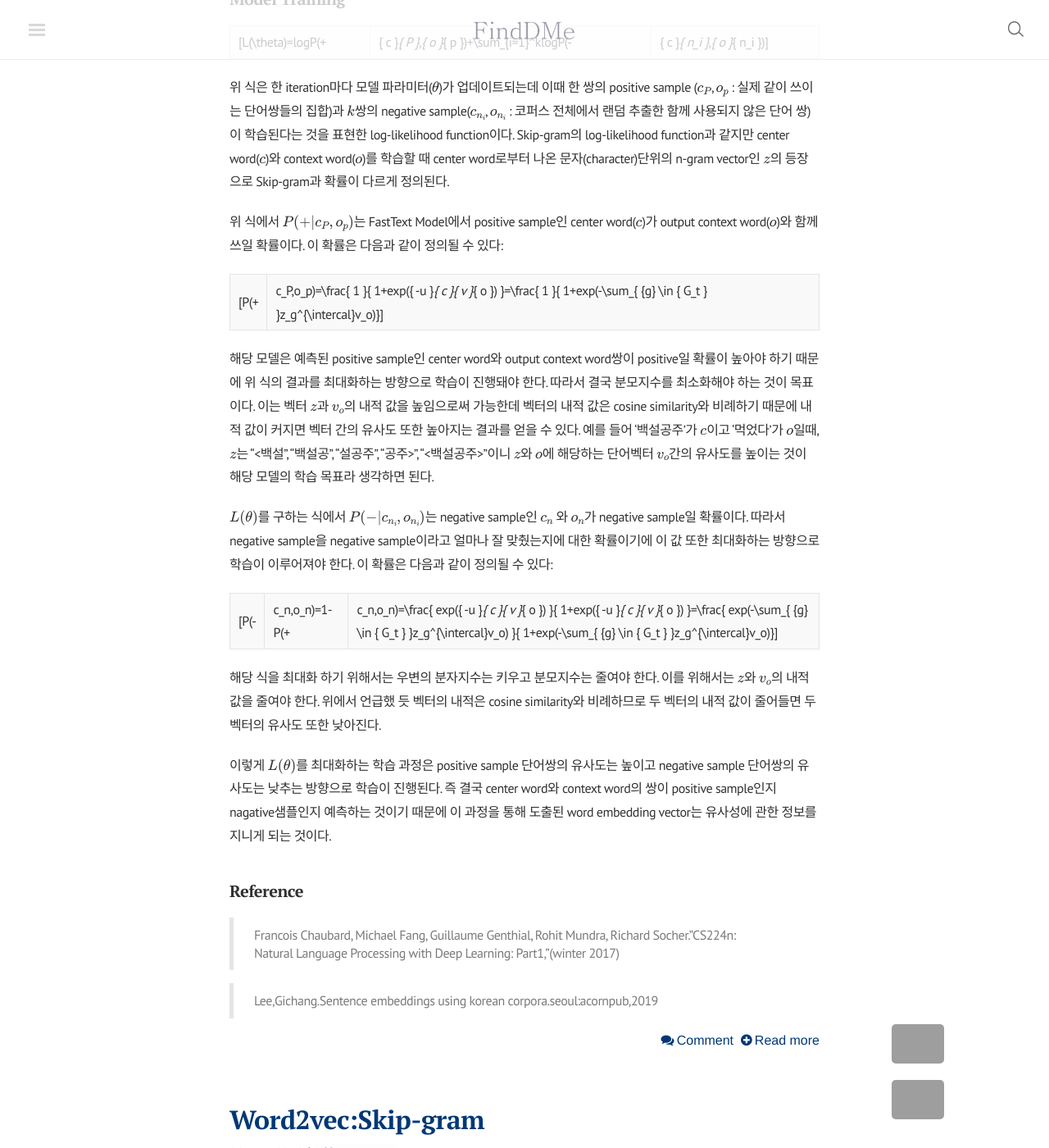
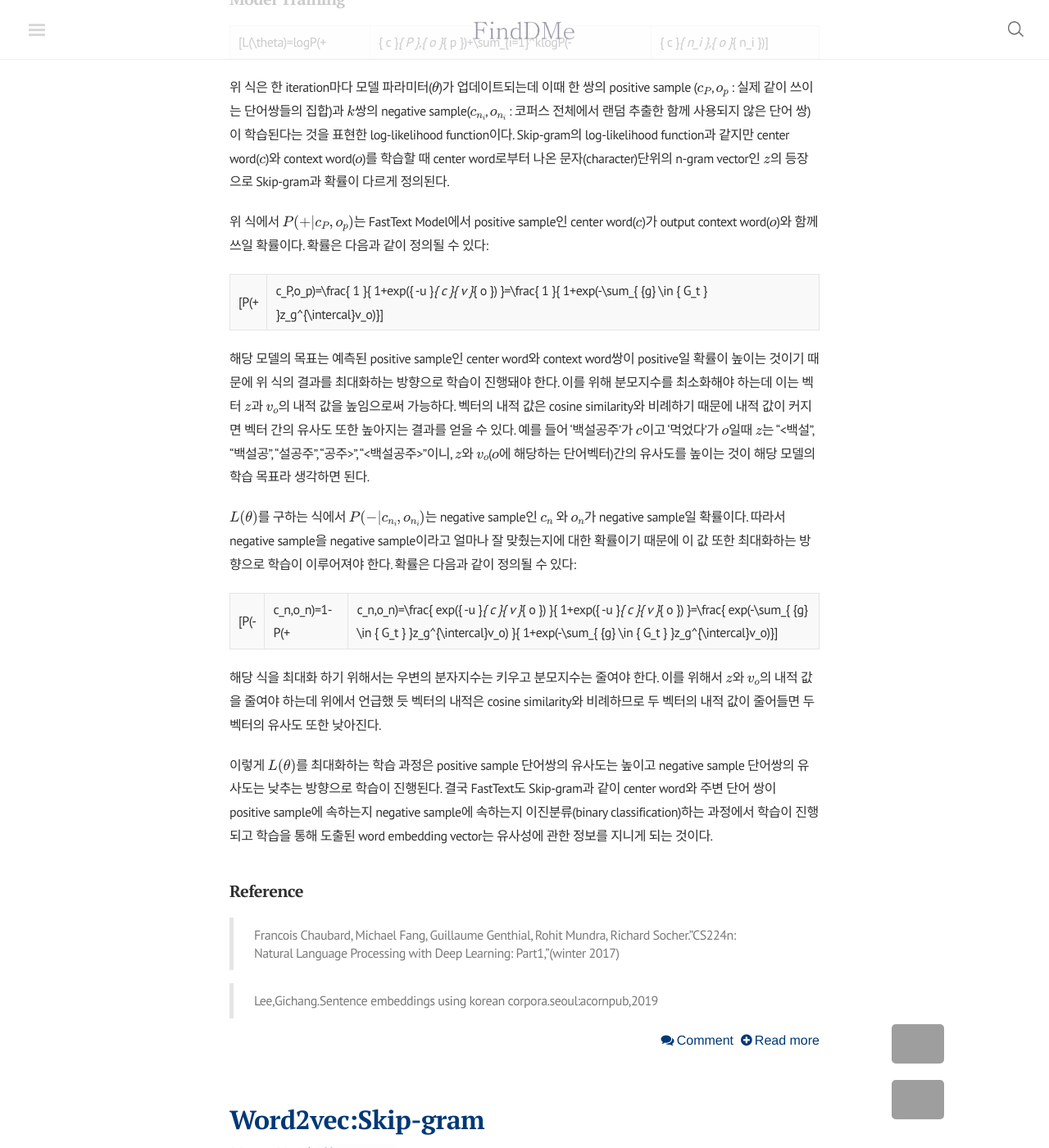
Before and after one commit to finddme/finddme.github.io, a Jekyll site: the page built from blog/index.html, in a window 1280 px wide and 1400 px high, scrolled down 1523 px. Shown: the whole window at 82% size. Built offline with Jekyll 4.4.1, drawn with Linux system fonts in a browser that asks for light colours; nearby versions of some CDN libraries; formulas are drawn with MathJax 3; the list of posts is cut into pages by our own code; comment, search, counter and statistics services are not loaded; some of the changed text lies outside the part shown; grey boxes are pictures that could not be loaded.

Commit message:
Update 2019-11-07-FastText.md

```diff
--- a/_posts/2019-11-07-FastText.md
+++ b/_posts/2019-11-07-FastText.md
@@ -12,7 +12,7 @@
 
 <center><img width="1000" alt="2019-11-06 (13)" src="https://user-images.githubusercontent.com/53667002/68296579-480d7980-00d8-11ea-870a-8c811a8654df.png"></center>
 
-위와 같이 FastText모델에서 단어 벡터는 예를 들어 “백설공주”라는 단어를 위 와 같이 5개로 분리한 것과 “백설공주” 전체를 embedding한 것의 합으로 표현된다. 이는 다음과 같이 정의될 수 있다:
+위와 같이 FastText모델에서 “백설공주”라는 단어는 단어르 window size에 따라 분리시킨 것과 “백설공주” 전체를 embedding한 것의 합으로 표현된다. 이는 다음과 같이 정의될 수 있다:
 
 $${ u }_{ 시나브로 }={ z }_{ <시나 }+{ z }_{ 시나브 }+{ z }_{ 나브로 }+{ z }_{ 브로> }+{ z }_{ <시나브로> }$$
 
@@ -26,19 +26,19 @@
 
 위 식은 한 iteration마다 모델 파라미터($\theta$)가 업데이트되는데 이때 한 쌍의 positive sample ($c_P$, $o_p$ : 실제 같이 쓰이는 단어쌍들의 집합)과 $k$쌍의 negative sample($c_{n_i}$, $o_{n_i}$ : 코퍼스 전체에서 랜덤 추출한 함께 사용되지 않은 단어 쌍)이 학습된다는 것을 표현한 log-likelihood function이다. Skip-gram의 log-likelihood function과 같지만 center word($c$)와 context word($o$)를 학습할 때 center word로부터 나온 문자(character)단위의 n-gram vector인 $z$의 등장으로 Skip-gram과 확률이 다르게 정의된다.
 
-위 식에서 $P(+\|c_P,o_p)$는 FastText Model에서 positive sample인 center word($c$)가 output context word($o$)와 함께 쓰일 확률이다. 이 확률은 다음과 같이 정의될 수 있다:
+위 식에서 $P(+\|c_P,o_p)$는 FastText Model에서 positive sample인 center word($c$)가 output context word($o$)와 함께 쓰일 확률이다. 확률은 다음과 같이 정의될 수 있다:
 
 $$P(+|c_P,o_p)=\frac{ 1 }{ 1+exp⁡({ -u }_{ c }{ v }_{ o }) }=\frac{ 1 }{ 1+exp⁡(-\sum_{ {g} \in { G_t } }z_g^{\intercal}v_o)}$$
 
-해당 모델은 예측된 positive sample인 center word와 output context word쌍이 positive일 확률이 높아야 하기 때문에 위 식의 결과를 최대화하는 방향으로 학습이 진행돼야 한다. 따라서 결국 분모지수를 최소화해야 하는 것이 목표이다. 이는 벡터 $z$과 $v_o$의 내적 값을 높임으로써 가능한데 벡터의 내적 값은 cosine similarity와 비례하기 때문에 내적 값이 커지면 벡터 간의 유사도 또한 높아지는 결과를 얻을 수 있다. 예를 들어 ‘백설공주’가 $c$이고 ‘먹었다’가 $o$일때, $z$는 “<백설”, “백설공”, “설공주”, “공주>”, “<백설공주>”이니 $z$와 $o$에 해당하는 단어벡터 $v_o$간의 유사도를 높이는 것이 해당 모델의 학습 목표라 생각하면 된다.
+해당 모델의 목표는 예측된 positive sample인 center word와 context word쌍이 positive일 확률이 높이는 것이기 때문에 위 식의 결과를 최대화하는 방향으로 학습이 진행돼야 한다. 이를 위해 분모지수를 최소화해야 하는데 이는 벡터 $z$과 $v_o$의 내적 값을 높임으로써 가능하다. 벡터의 내적 값은 cosine similarity와 비례하기 때문에 내적 값이 커지면 벡터 간의 유사도 또한 높아지는 결과를 얻을 수 있다. 예를 들어 ‘백설공주’가 $c$이고 ‘먹었다’가 $o$일때 $z$는 “<백설”, “백설공”, “설공주”, “공주>”, “<백설공주>”이니, $z$와 $v_o$($o$에 해당하는 단어벡터)간의 유사도를 높이는 것이 해당 모델의 학습 목표라 생각하면 된다.
 
-$L(\theta)$를 구하는 식에서 $P⁡(-\| c_{n_i},o_{n_i})$는 negative sample인 $c_n$ 와 $o_n$가 negative sample일 확률이다. 따라서 negative sample을 negative sample이라고 얼마나 잘 맞췄는지에 대한 확률이기에 이 값 또한 최대화하는 방향으로 학습이 이루어져야 한다. 이 확률은 다음과 같이 정의될 수 있다:
+$L(\theta)$를 구하는 식에서 $P⁡(-\| c_{n_i},o_{n_i})$는 negative sample인 $c_n$ 와 $o_n$가 negative sample일 확률이다. 따라서 negative sample을 negative sample이라고 얼마나 잘 맞췄는지에 대한 확률이기 때문에 이 값 또한 최대화하는 방향으로 학습이 이루어져야 한다. 확률은 다음과 같이 정의될 수 있다:
 
 $$P(-|c_n,o_n)=1- P(+|c_n,o_n)=\frac{ exp⁡({ -u }_{ c }{ v }_{ o }) }{ 1+exp⁡({ -u }_{ c }{ v }_{ o }) }=\frac{ exp⁡(-\sum_{ {g} \in { G_t } }z_g^{\intercal}v_o) }{ 1+exp⁡(-\sum_{ {g} \in { G_t } }z_g^{\intercal}v_o)}$$
 
-해당 식을 최대화 하기 위해서는 우변의 분자지수는 키우고 분모지수는 줄여야 한다. 이를 위해서는 $z$와 $v_o$의 내적 값을 줄여야 한다. 위에서 언급했 듯 벡터의 내적은 cosine similarity와 비례하므로 두 벡터의 내적 값이 줄어들면 두 벡터의 유사도 또한 낮아진다.
+해당 식을 최대화 하기 위해서는 우변의 분자지수는 키우고 분모지수는 줄여야 한다. 이를 위해서 $z$와 $v_o$의 내적 값을 줄여야 하는데 위에서 언급했 듯 벡터의 내적은 cosine similarity와 비례하므로 두 벡터의 내적 값이 줄어들면 두 벡터의 유사도 또한 낮아진다.
 
-이렇게 $L(\theta)$를 최대화하는 학습 과정은 positive sample 단어쌍의 유사도는 높이고 negative sample 단어쌍의 유사도는 낮추는 방향으로 학습이 진행된다. 즉 결국 center word와 context word의 쌍이 positive sample인지 nagative샘플인지 예측하는 것이기 때문에 이 과정을 통해 도출된 word embedding vector는 유사성에 관한 정보를 지니게 되는 것이다.
+이렇게 $L(\theta)$를 최대화하는 학습 과정은 positive sample 단어쌍의 유사도는 높이고 negative sample 단어쌍의 유사도는 낮추는 방향으로 학습이 진행된다. 결국 FastText도 Skip-gram과 같이 center word와 주변 단어 쌍이 positive sample에 속하는지 negative sample에 속하는지 이진분류(binary classification)하는 과정에서 학습이 진행되고 학습을 통해 도출된 word embedding vector는 유사성에 관한 정보를 지니게 되는 것이다.
 
 ## Reference
 
```
